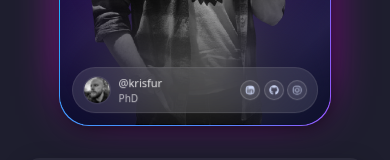
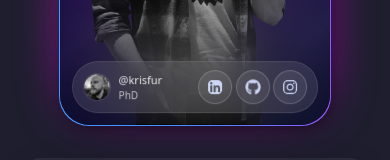
Before and after one commit to krisfur/personal-site, a React (Vite) app: page / in a window 390 px wide. Shown: the part 278-438 px from the top of the page. Built offline with nearby package versions, Linux system fonts and the light colour scheme.

Commit message:
Better minimum values for button sizes.

```diff
--- a/src/ProfileCard.css
+++ b/src/ProfileCard.css
@@ -521,8 +521,8 @@
 }
 
 .pc-contact-btn-icon {
-    width: clamp(20px, min(4.5vw, 5vh), 44px);
-    height: clamp(20px, min(4.5vw, 5vh), 44px);
+    width: clamp(34px, min(4.5vw, 5vh), 44px);
+    height: clamp(34px, min(4.5vw, 5vh), 44px);
     border-radius: 50%;
     background-color: rgba(255, 255, 255, 0.08);
     display: flex;
@@ -533,7 +533,7 @@
     transition: background-color 0.2s ease, transform 0.2s ease;
     cursor: pointer;
     text-decoration: none;
-    font-size: clamp(10px, min(2.2vw, 2.4vh), 20px);
+    font-size: clamp(16px, min(2.2vw, 2.4vh), 20px);
     z-index: 10;
     flex-shrink: 0;
 }
```
